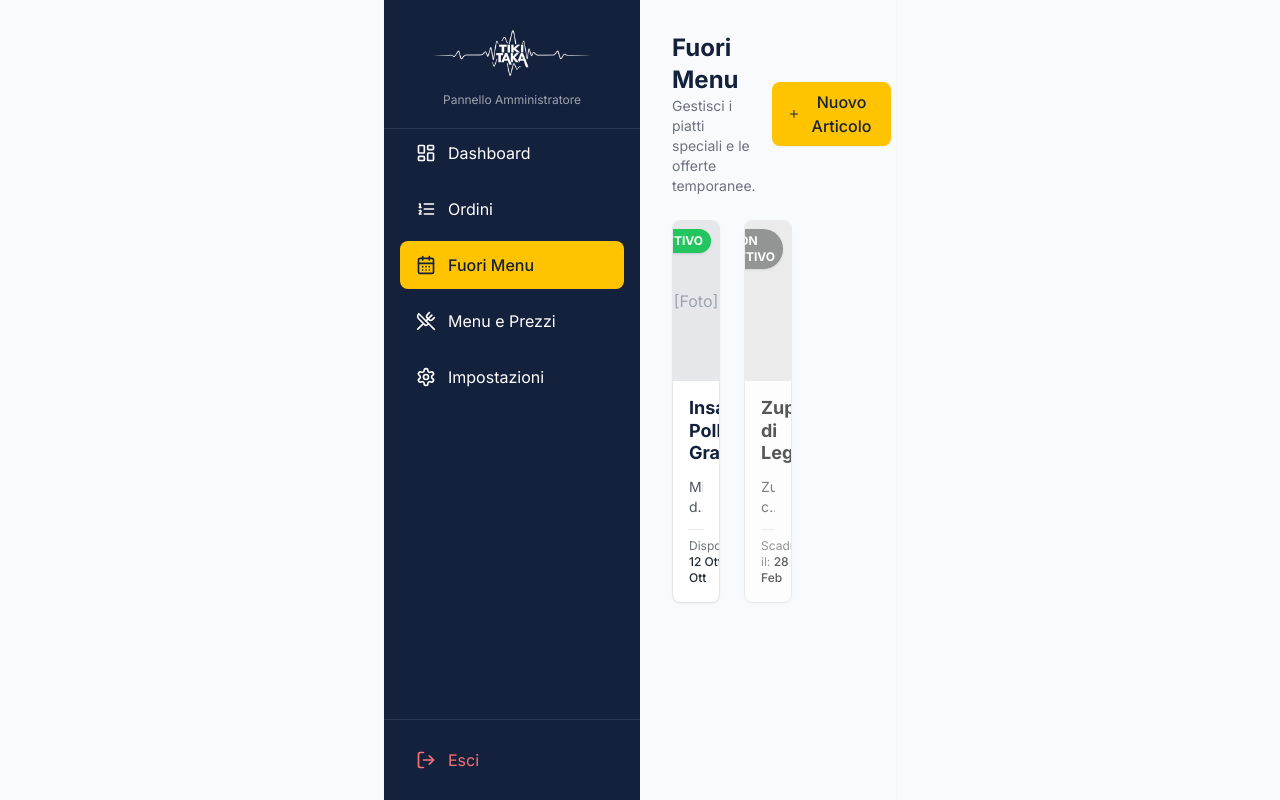
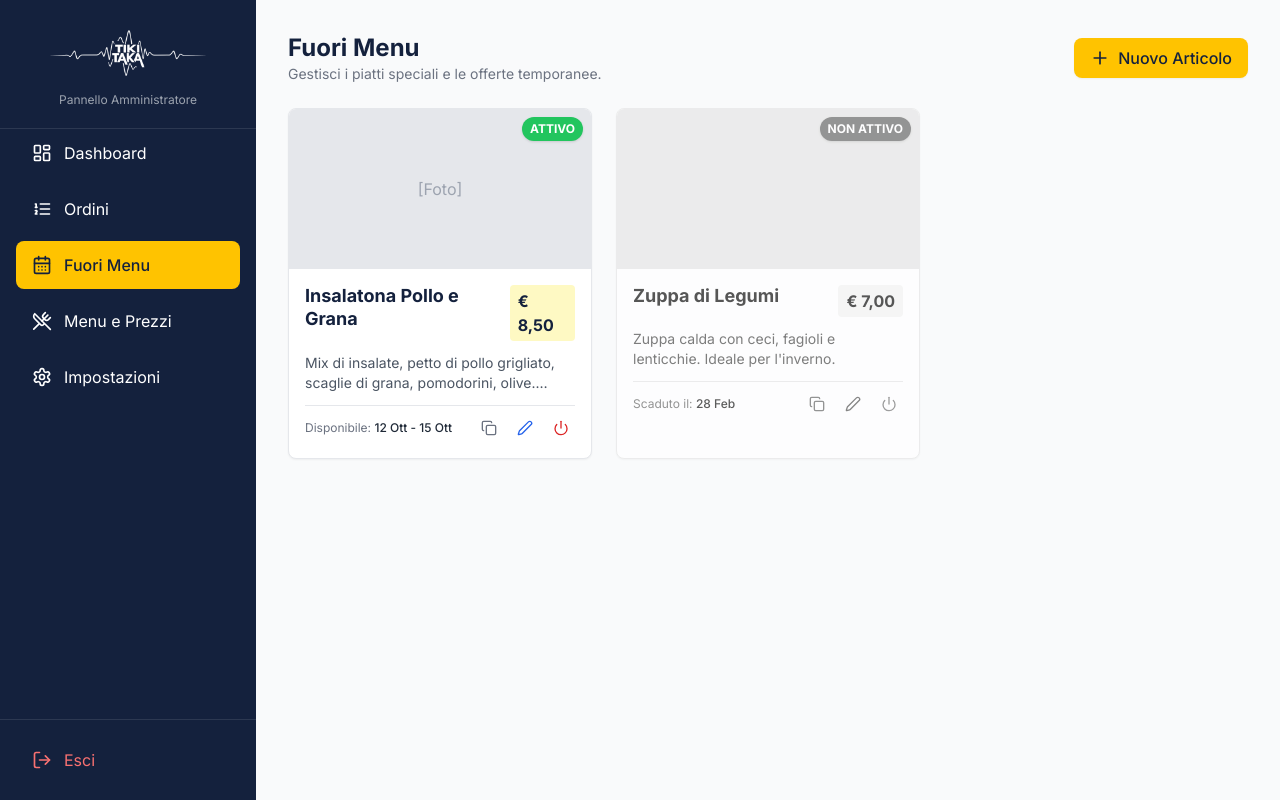
Before and after one commit to CosmoNetinfo/Tikitaka, a Next.js app: page /admin/fuori-menu in a window 1280 px wide. Built offline with nearby package versions, Linux system fonts and the light colour scheme.

Commit message:
fix: responsive layout for admin panel

```diff
--- /dev/null
+++ b/src/app/AppWrapper.tsx
@@ -0,0 +1,18 @@
+"use client";
+
+import { usePathname } from "next/navigation";
+
+export default function AppWrapper({ children }: { children: React.ReactNode }) {
+  const pathname = usePathname();
+  const isAdmin = pathname?.startsWith("/admin");
+
+  if (isAdmin) {
+    return <div className="w-full min-h-screen bg-gray-50 flex flex-col">{children}</div>;
+  }
+
+  return (
+    <div className="max-w-lg mx-auto w-full bg-white min-h-screen flex flex-col shadow-sm relative">
+      {children}
+    </div>
+  );
+}
--- a/src/app/layout.tsx
+++ b/src/app/layout.tsx
@@ -1,6 +1,7 @@
 import type { Metadata, Viewport } from 'next';
 import { Inter } from 'next/font/google';
 import './globals.css';
+import AppWrapper from './AppWrapper';
 
 const inter = Inter({ subsets: ['latin'] });
 
@@ -34,9 +35,9 @@ export default function RootLayout({
   return (
     <html lang="it">
       <body className={`${inter.className} min-h-screen bg-gray-50 flex flex-col`}>
-        <div className="max-w-lg mx-auto w-full bg-white min-h-screen flex flex-col shadow-sm relative">
+        <AppWrapper>
           {children}
-        </div>
+        </AppWrapper>
       </body>
     </html>
   );
```
